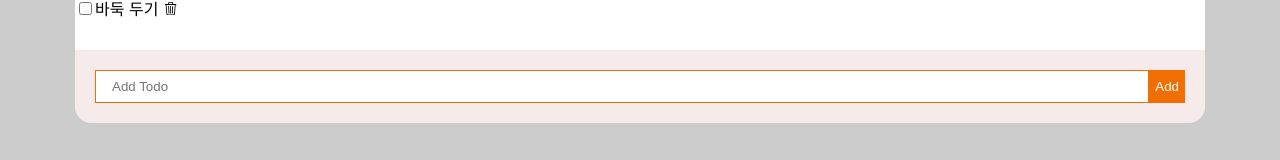
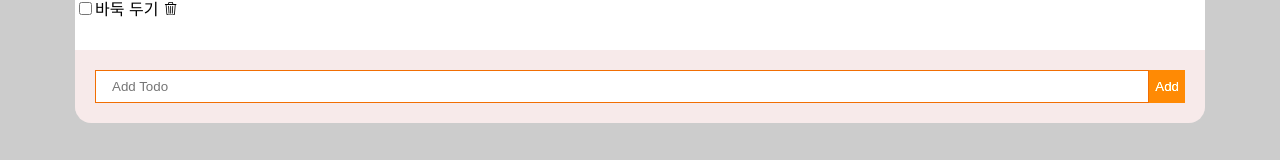
Before and after one commit to hcs1105/react_todoList, a React (Create React App) app: page / in a window 1280 px wide. In both pictures the pointer is over the button "Add". Shown: the part 144-304 px from the top of the page. Built offline with nearby package versions, Linux system fonts and the light colour scheme.

Commit message:
버튼에 커셔와 호버 효과 적용

```diff
--- a/src/components/AddToDoForm.module.css
+++ b/src/components/AddToDoForm.module.css
@@ -15,3 +15,7 @@
   background:var(--color-active);
   color:#fff;
 }
+
+.todoButton:hover {
+  filter:brightness(125%);
+}
--- a/src/index.css
+++ b/src/index.css
@@ -40,6 +40,7 @@ ul {
 button {
   border:0 none;
   background:none;
+  cursor:pointer;
 }
 
 #root {
```
